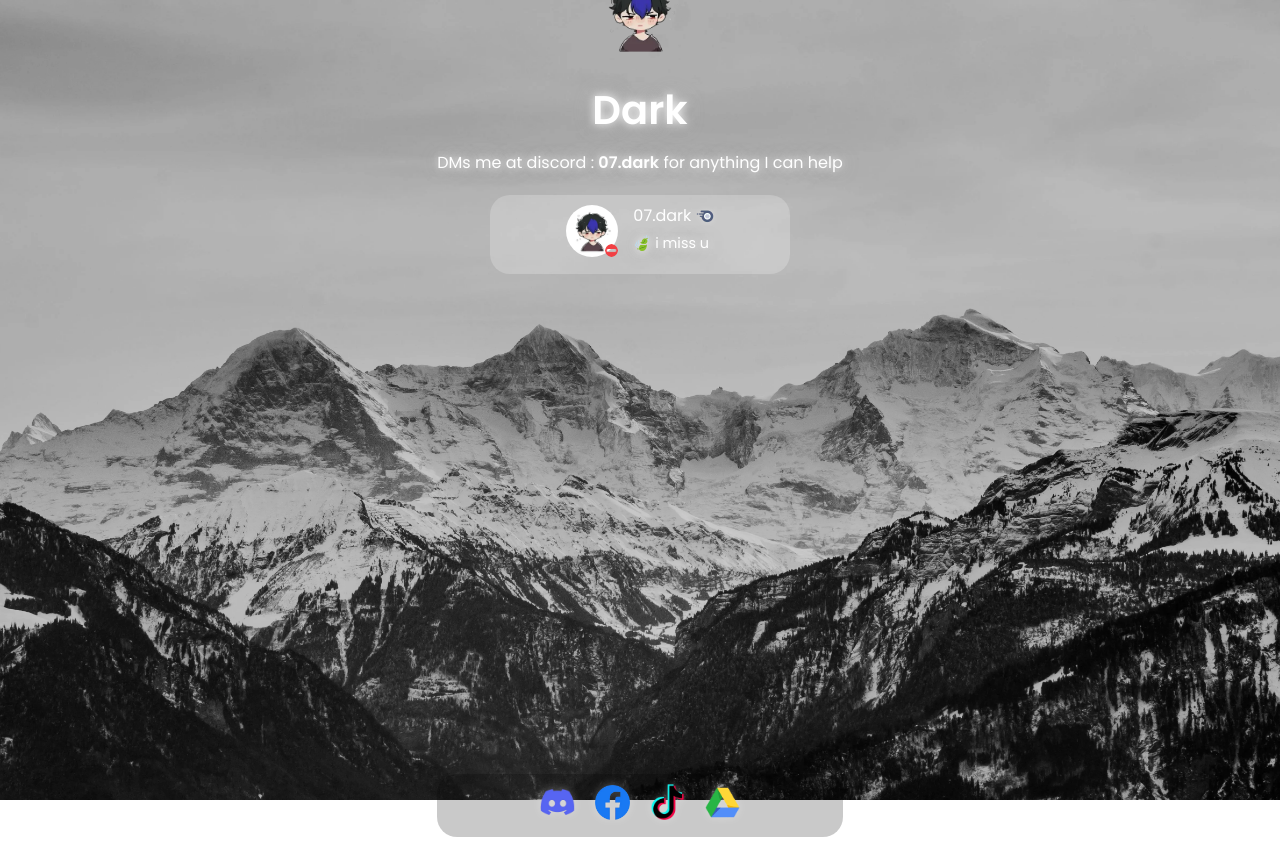
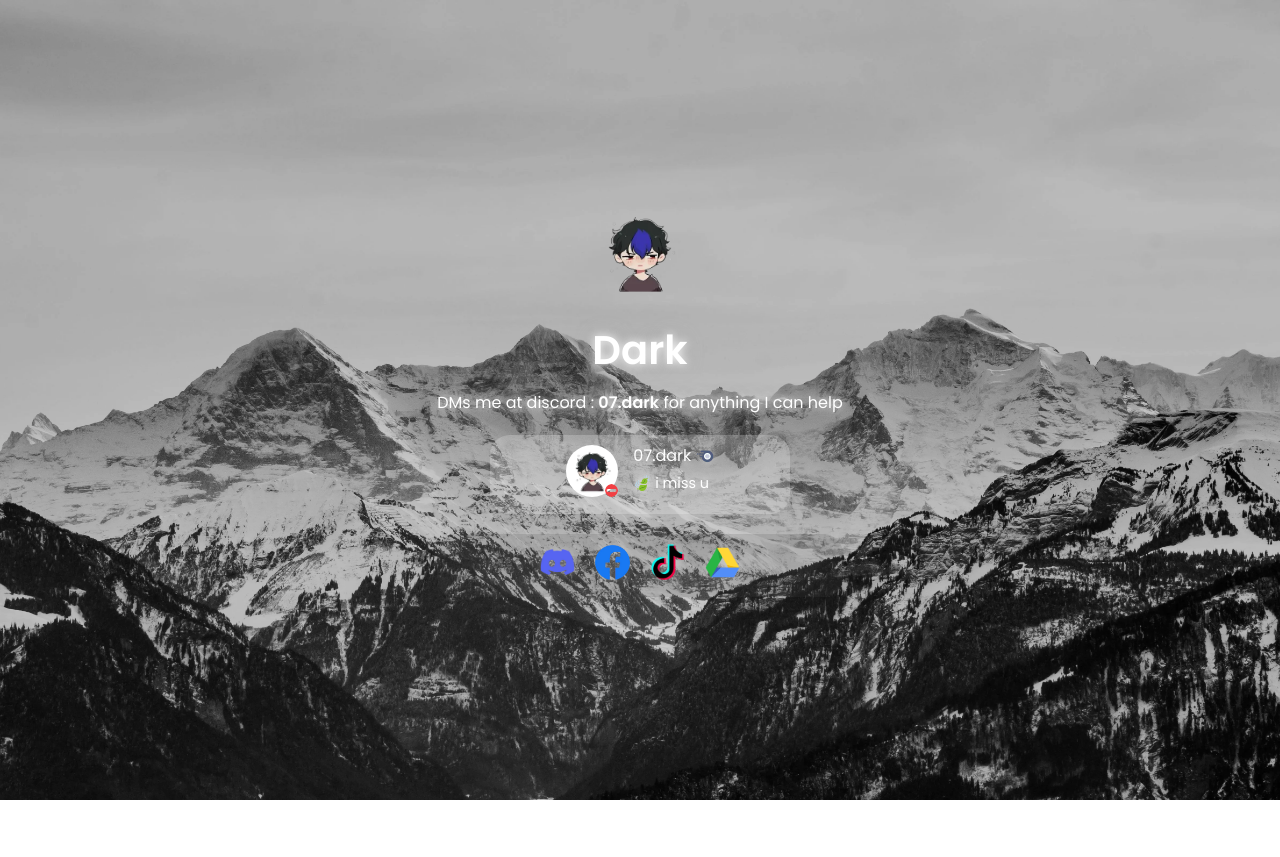
Before and after one commit to nhatminh-0311/information, a plain HTML site: page index.html in a window 1280 px wide. After the commit the page ends 800 px from the top, so only its background shows below. Drawn offline with Linux system fonts and the light colour scheme.

Commit message:
Update style.css

```diff
--- a/style.css
+++ b/style.css
@@ -97,8 +97,8 @@ p {
   display: flex;
   align-items: center;
   justify-content: center;
-  margin-top: 500px;
-  background: rgba(3, 3, 3, 0.212);
+  margin-top: 10px;
+  background: rgba(75, 75, 75, 0.164);
   border-radius: 20px;
   padding: 10px 20px;
 
```
